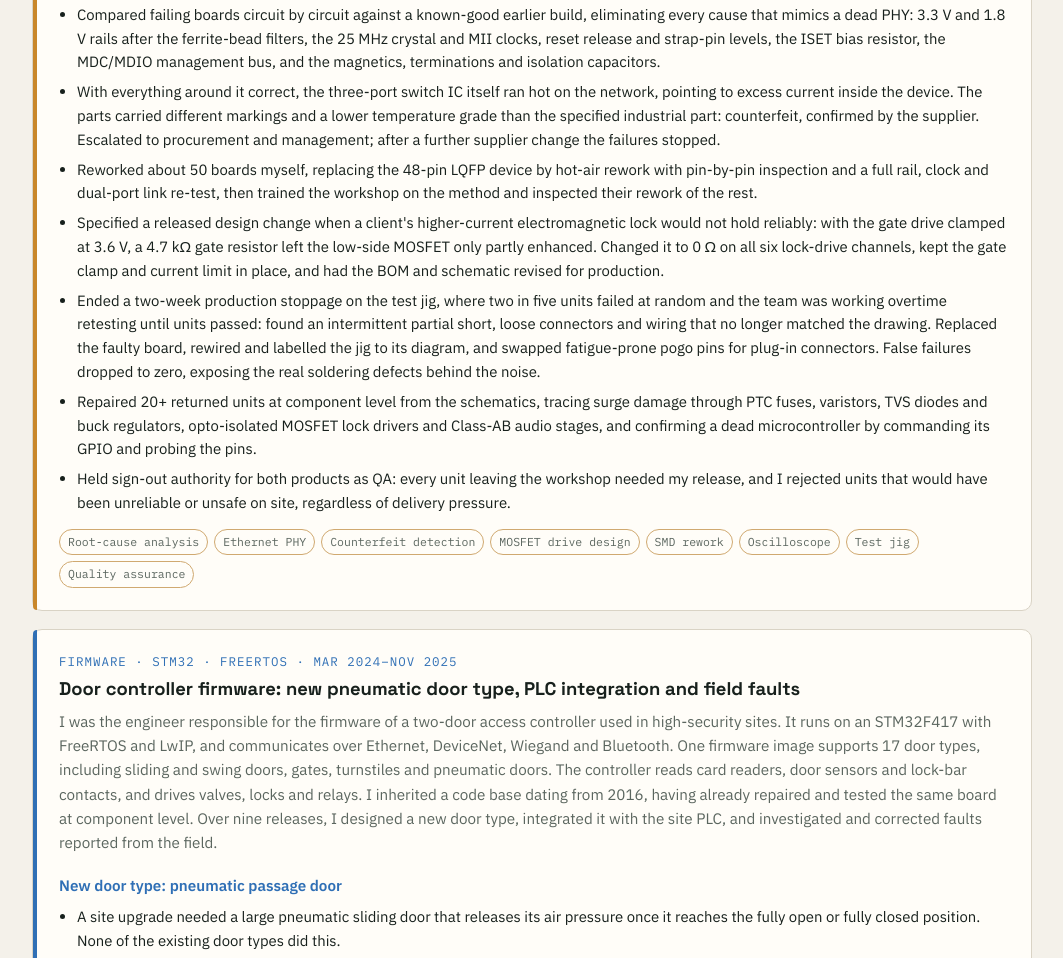
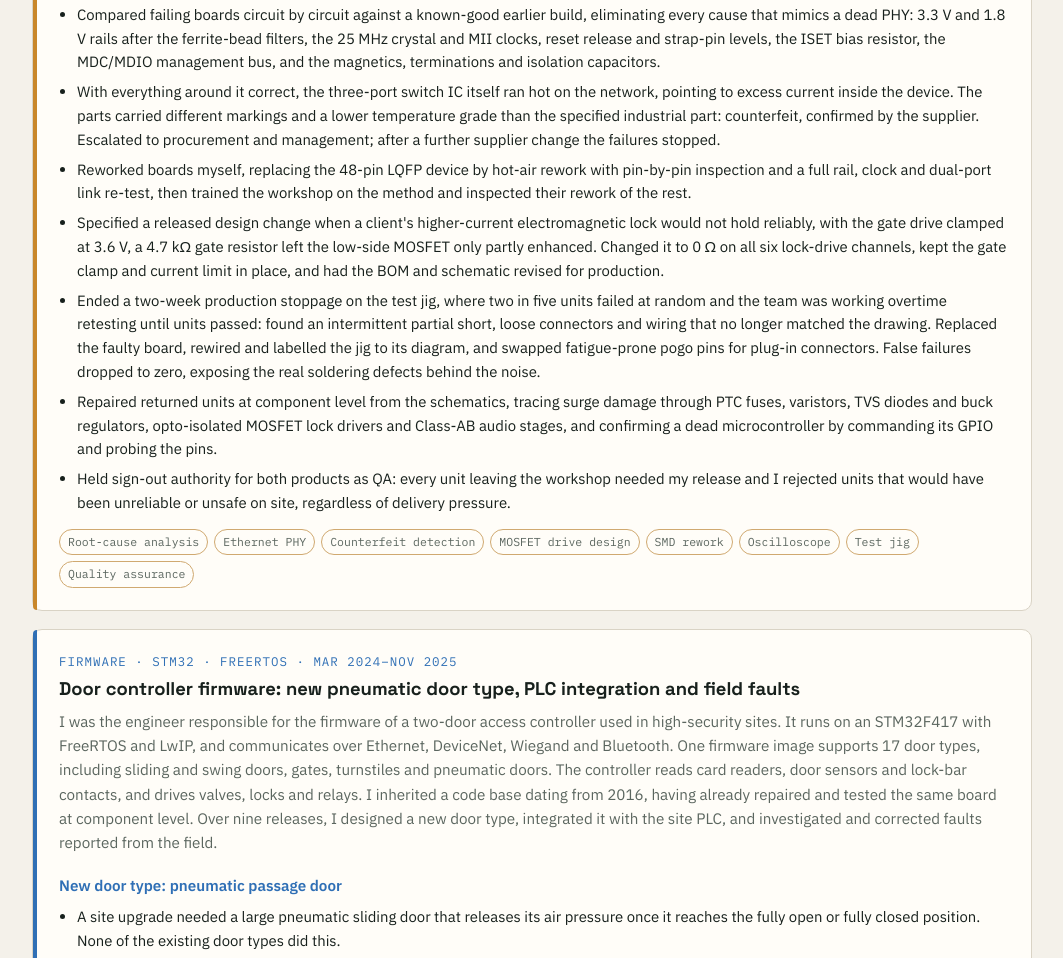
Before and after one commit to Tinashehh/Tinashe-Thomas-Chingwaru, a plain HTML site: page projects.html in a window 1280 px wide. Shown: the part 1253-2211 px from the top of the page, without its empty margins (108-1171 px from the left). Drawn offline with Linux system fonts and the light colour scheme.

Commit message:
Refactor project details for clarity and consistency

```diff
--- a/projects.html
+++ b/projects.html
@@ -44,11 +44,11 @@
           <li>Isolated the fault from 300+ units that had dropped off the network, some only after weeks in service: they still answered over Bluetooth, which runs on an RS-232 serial path independent of Ethernet, proving the controller, firmware and supply were healthy and confining the search to the Ethernet path.</li>
           <li>Compared failing boards circuit by circuit against a known-good earlier build, eliminating every cause that mimics a dead PHY: 3.3 V and 1.8 V rails after the ferrite-bead filters, the 25 MHz crystal and MII clocks, reset release and strap-pin levels, the ISET bias resistor, the MDC/MDIO management bus, and the magnetics, terminations and isolation capacitors.</li>
           <li>With everything around it correct, the three-port switch IC itself ran hot on the network, pointing to excess current inside the device. The parts carried different markings and a lower temperature grade than the specified industrial part: counterfeit, confirmed by the supplier. Escalated to procurement and management; after a further supplier change the failures stopped.</li>
-          <li>Reworked about 50 boards myself, replacing the 48-pin LQFP device by hot-air rework with pin-by-pin inspection and a full rail, clock and dual-port link re-test, then trained the workshop on the method and inspected their rework of the rest.</li>
-          <li>Specified a released design change when a client's higher-current electromagnetic lock would not hold reliably: with the gate drive clamped at 3.6 V, a 4.7 kΩ gate resistor left the low-side MOSFET only partly enhanced. Changed it to 0 Ω on all six lock-drive channels, kept the gate clamp and current limit in place, and had the BOM and schematic revised for production.</li>
+          <li>Reworked boards myself, replacing the 48-pin LQFP device by hot-air rework with pin-by-pin inspection and a full rail, clock and dual-port link re-test, then trained the workshop on the method and inspected their rework of the rest.</li>
+          <li>Specified a released design change when a client's higher-current electromagnetic lock would not hold reliably, with the gate drive clamped at 3.6 V, a 4.7 kΩ gate resistor left the low-side MOSFET only partly enhanced. Changed it to 0 Ω on all six lock-drive channels, kept the gate clamp and current limit in place, and had the BOM and schematic revised for production.</li>
           <li>Ended a two-week production stoppage on the test jig, where two in five units failed at random and the team was working overtime retesting until units passed: found an intermittent partial short, loose connectors and wiring that no longer matched the drawing. Replaced the faulty board, rewired and labelled the jig to its diagram, and swapped fatigue-prone pogo pins for plug-in connectors. False failures dropped to zero, exposing the real soldering defects behind the noise.</li>
-          <li>Repaired 20+ returned units at component level from the schematics, tracing surge damage through PTC fuses, varistors, TVS diodes and buck regulators, opto-isolated MOSFET lock drivers and Class-AB audio stages, and confirming a dead microcontroller by commanding its GPIO and probing the pins.</li>
-          <li>Held sign-out authority for both products as QA: every unit leaving the workshop needed my release, and I rejected units that would have been unreliable or unsafe on site, regardless of delivery pressure.</li>
+          <li>Repaired returned units at component level from the schematics, tracing surge damage through PTC fuses, varistors, TVS diodes and buck regulators, opto-isolated MOSFET lock drivers and Class-AB audio stages, and confirming a dead microcontroller by commanding its GPIO and probing the pins.</li>
+          <li>Held sign-out authority for both products as QA: every unit leaving the workshop needed my release and I rejected units that would have been unreliable or unsafe on site, regardless of delivery pressure.</li>
         </ul>
         <div class="tags"><span>Root-cause analysis</span><span>Ethernet PHY</span><span>Counterfeit detection</span><span>MOSFET drive design</span><span>SMD rework</span><span>Oscilloscope</span><span>Test jig</span><span>Quality assurance</span></div>
       </article>
```
